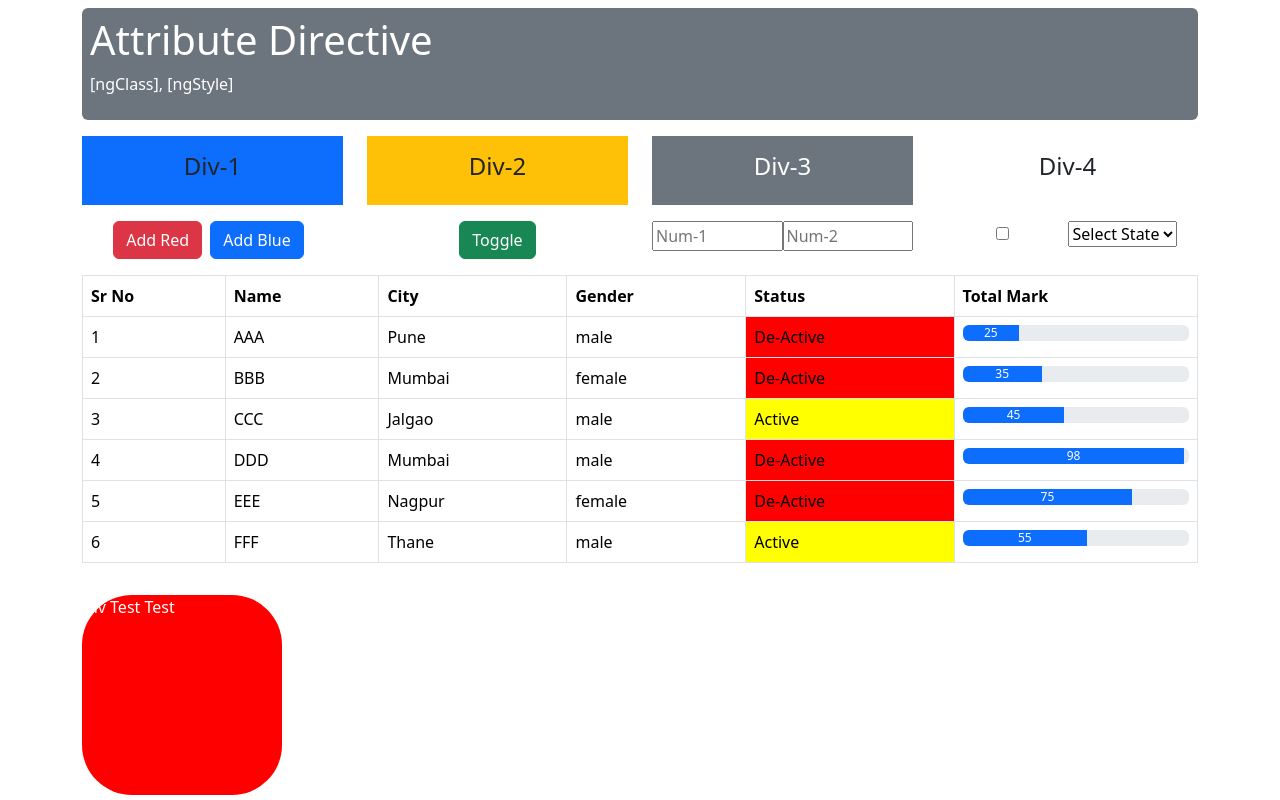
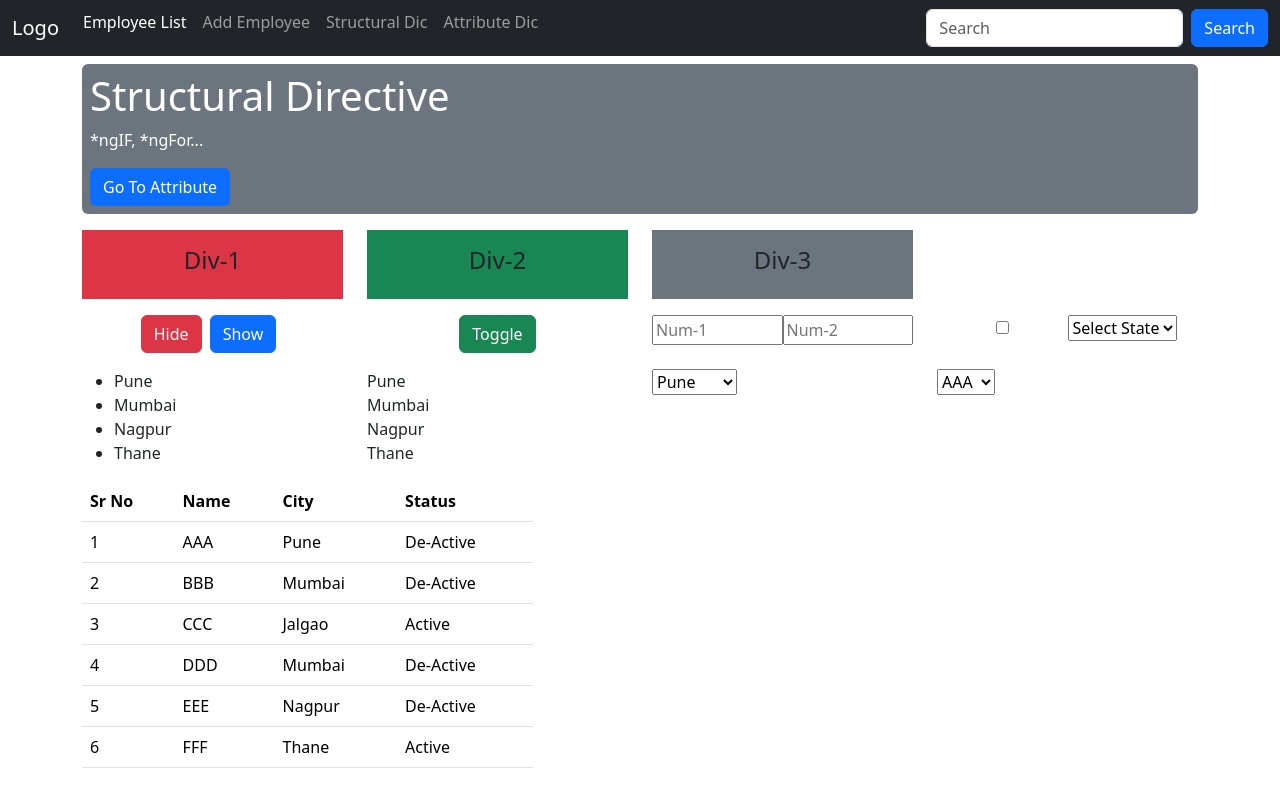
Before and after one commit to KalpeshBhatkar/Angular18_YT_Course_V2, an Angular app: page /structural-dir in a window 1280 px wide. Before the commit this address led to /. Built offline with nearby package versions, Linux system fonts and the light colour scheme.

Commit message:
Part 07 Routing in Angular

```diff
--- a/src/app/app.component.html
+++ b/src/app/app.component.html
@@ -9,8 +9,40 @@
     </td>
   </tr>
 </table> -->
-<div class="container">
+<!-- <div class="container"> -->
   <!-- <app-data-binding></app-data-binding> -->
   <!-- <app-structural-dir></app-structural-dir> -->
-  <app-attribute-directive></app-attribute-directive>
+  <!-- <app-attribute-directive></app-attribute-directive> -->
+<!-- </div> -->
+
+<nav class="navbar navbar-expand-sm navbar-dark bg-dark">
+  <div class="container-fluid">
+    <a class="navbar-brand" href="javascript:void(0)">Logo</a>
+    <button class="navbar-toggler" type="button" data-bs-toggle="collapse" data-bs-target="#mynavbar">
+      <span class="navbar-toggler-icon"></span>
+    </button>
+    <div class="collapse navbar-collapse" id="mynavbar">
+      <ul class="navbar-nav me-auto">
+        <li class="nav-item" style="margin-top:-12px;">
+          <a class="nav-link active" routerLink="emp-list">Employee List</a>
+        </li>
+        <li class="nav-item" style="margin-top:-12px;">
+          <a class="nav-link" routerLink="add-emp">Add Employee</a>
+        </li>
+        <li class="nav-item" style="margin-top:-12px;">
+          <a class="nav-link" routerLink="structural-dir">Structural Dic</a>
+        </li>
+        <li class="nav-item" style="margin-top:-12px;">
+          <a class="nav-link" routerLink="attribute-dir">Attribute Dic</a>
+        </li>
+      </ul>
+      <form class="d-flex">
+        <input class="form-control me-2" type="text" placeholder="Search">
+        <button class="btn btn-primary" type="button">Search</button>
+      </form>
+    </div>
+  </div>
+</nav>
+<div class="container">
+  <router-outlet></router-outlet>
 </div>
--- a/src/app/app.component.ts
+++ b/src/app/app.component.ts
@@ -1,14 +1,14 @@
 import { Component } from '@angular/core';
-import { RouterOutlet } from '@angular/router';
+import { RouterLink, RouterOutlet } from '@angular/router';
 //import { AddEmployeeComponent } from './add-employee/add-employee.component';
 //import { EmployeeListComponent } from './employee-list/employee-list.component';
 //import { DataBindingComponent } from './components/data-binding/data-binding.component';
 //import { StructuralDirComponent } from './components/directive/structural-dir/structural-dir.component';
-import { AttributeDirectiveComponent } from './components/directive/attribute-directive/attribute-directive.component';
+//import { AttributeDirectiveComponent } from './components/directive/attribute-directive/attribute-directive.component';
 
 @Component({
   selector: 'app-root',
-  imports: [RouterOutlet, AttributeDirectiveComponent],
+  imports: [RouterOutlet, RouterLink],
   templateUrl: './app.component.html',
   styleUrl: './app.component.css'
 })
--- a/src/app/app.routes.ts
+++ b/src/app/app.routes.ts
@@ -1,3 +1,29 @@
 import { Routes } from '@angular/router';
+import { AddEmployeeComponent } from './add-employee/add-employee.component';
+import { DataBindingComponent } from './components/data-binding/data-binding.component';
+import { EmployeeListComponent } from './employee-list/employee-list.component';
+import { StructuralDirComponent } from './components/directive/structural-dir/structural-dir.component';
+import { AttributeDirectiveComponent } from './components/directive/attribute-directive/attribute-directive.component';
 
-export const routes: Routes = [];
+export const routes: Routes = [
+    {
+        path:'add-emp',
+        component: AddEmployeeComponent
+    },
+    {
+        path:'data-binding',
+        component: DataBindingComponent
+    },
+    {
+        path:'emp-list',
+        component: EmployeeListComponent
+    },
+    {
+        path: 'structural-dir',
+        component: StructuralDirComponent
+    },
+    {
+        path: 'attribute-dir',
+        component: AttributeDirectiveComponent
+    }
+];
--- a/src/app/components/directive/attribute-directive/attribute-directive.component.html
+++ b/src/app/components/directive/attribute-directive/attribute-directive.component.html
@@ -1,6 +1,7 @@
 <div class="mt-2 p-2 bg-secondary text-white rounded">
     <h1>Attribute Directive</h1>
     <p>[ngClass], [ngStyle]</p>
+    <button class="btn btn-primary" [routerLink]="['/structural-dir']">Go To Structural</button>
 </div>
 <div class="row pt-3">
     <div class="col-md-3">
--- a/src/app/components/directive/attribute-directive/attribute-directive.component.ts
+++ b/src/app/components/directive/attribute-directive/attribute-directive.component.ts
@@ -1,11 +1,12 @@
 import { CommonModule } from '@angular/common';
 import { Component } from '@angular/core';
 import { FormsModule } from '@angular/forms';
+import { RouterLink } from '@angular/router';
 
 @Component({
   selector: 'app-attribute-directive',
   standalone: true,
-  imports: [CommonModule, FormsModule],
+  imports: [CommonModule, FormsModule, RouterLink],
   templateUrl: './attribute-directive.component.html',
   styleUrl: './attribute-directive.component.css'
 })
--- a/src/app/components/directive/structural-dir/structural-dir.component.html
+++ b/src/app/components/directive/structural-dir/structural-dir.component.html
@@ -1,6 +1,7 @@
 <div class="mt-2 p-2 bg-secondary text-white rounded">
     <h1>Structural Directive</h1>
     <p>*ngIF, *ngFor...</p>
+    <button class="btn btn-primary" (click)="navigateToAttribute()">Go To Attribute</button>
 </div>
 <div class="row pt-3">
     <div class="col-md-3">
--- a/src/app/components/directive/structural-dir/structural-dir.component.ts
+++ b/src/app/components/directive/structural-dir/structural-dir.component.ts
@@ -1,6 +1,7 @@
 import { CommonModule } from '@angular/common';
 import { Component } from '@angular/core';
 import { FormsModule } from '@angular/forms';
+import { Router } from '@angular/router';
 
 @Component({
   selector: 'app-structural-dir',
@@ -31,6 +32,10 @@ export class StructuralDirComponent {
     {studentId:66 ,name:'FFF', city:'Thane', isActive: true}
   ]
 
+  constructor(private router: Router){
+
+  }
+
   showDiv1()
   {
     this.isDiv1Visiable = true;
@@ -45,4 +50,9 @@ export class StructuralDirComponent {
   {
     this.isDiv2Visiable = !this.isDiv2Visiable;
   }
+
+  navigateToAttribute()
+  {
+    this.router.navigateByUrl("attribute-dir");
+  }
 }
--- a/src/index.html
+++ b/src/index.html
@@ -6,9 +6,7 @@
   <base href="/">
   <meta name="viewport" content="width=device-width, initial-scale=1">
   <link rel="icon" type="image/x-icon" href="favicon.ico">
-  <!-- <link rel="stylesheet" href="https://maxcdn.bootstrapcdn.com/bootstrap/3.4.1/css/bootstrap.min.css"> -->
   <link rel="stylesheet" href="https://cdnjs.cloudflare.com/ajax/libs/bootstrap/5.3.7/css/bootstrap.min.css">
-  <!-- <link rel="stylesheet" href="https://cdn.jsdelivr.net/npm/bootstrap@3.3.7/dist/css/bootstrap.min.css" integrity="sha384-BVYiiSIFeK1dGmJRAkycuHAHRg32OmUcww7on3RYdg4Va+PmSTsz/K68vbdEjh4u" crossorigin="anonymous"> -->
 </head>
 <body>
   <app-root></app-root>
```
